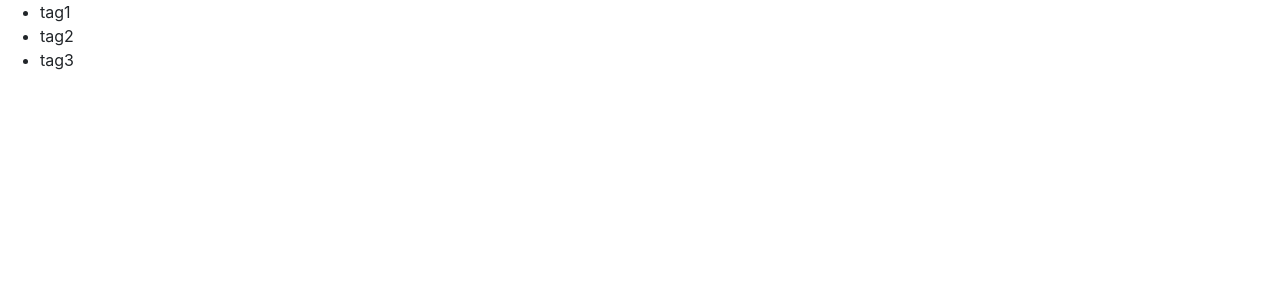
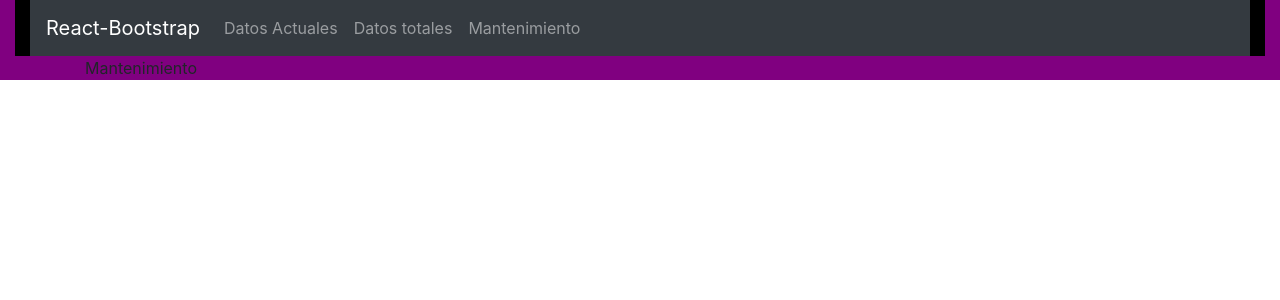
Before and after one commit to JeffreySMM-byte/proyecto-tesis-react, a React (Create React App) app: page /mantenimiento in a window 1280 px wide. Shown: the top 300 px of the page. Built offline with nearby package versions, Linux system fonts and the light colour scheme.

Commit message:
Creation of main screens and Navbar tests

```diff
--- a/package.json
+++ b/package.json
@@ -6,9 +6,11 @@
     "@testing-library/jest-dom": "^5.13.0",
     "@testing-library/react": "^11.2.7",
     "@testing-library/user-event": "^12.8.3",
-    "bootstrap": "^4.1.1",
+    "bootstrap": "^4.6.0",
     "react": "^17.0.2",
+    "react-bootstrap": "^1.6.1",
     "react-dom": "^17.0.2",
+    "react-router-dom": "^5.2.0",
     "react-scripts": "4.0.3",
     "web-vitals": "^1.1.2"
   },
--- a/public/index.html
+++ b/public/index.html
@@ -10,6 +10,13 @@
       content="Web site created using create-react-app"
     />
     <link rel="apple-touch-icon" href="%PUBLIC_URL%/logo192.png" />
+
+    <link
+  rel="stylesheet"
+  href="https://cdn.jsdelivr.net/npm/bootstrap@4.6.0/dist/css/bootstrap.min.css"
+  integrity="sha384-B0vP5xmATw1+K9KRQjQERJvTumQW0nPEzvF6L/Z6nronJ3oUOFUFpCjEUQouq2+l"
+  crossorigin="anonymous"
+/>
     <!--
       manifest.json provides metadata used when your web app is installed on a
       user's mobile device or desktop. See https://developers.google.com/web/fundamentals/web-app-manifest/
--- /dev/null
+++ b/src/components/Card/card.jsx
@@ -0,0 +1,21 @@
+import React, { Component } from "react";
+import { Container, Row, Col } from "react-bootstrap";
+import "./styles.css";
+
+class Card extends Component {
+  render() {
+    return (
+      <Container style={{ backgroundColor: "red", height: "100%" }} fluid h-100>
+        <Container style={{ padding: 10 }}>
+          <Row>
+            <Col sm={12} lg={12} className="card">
+              {this.props.textVal}
+            </Col>
+          </Row>
+        </Container>
+      </Container>
+    );
+  }
+}
+
+export default Card;
--- /dev/null
+++ b/src/components/Card/styles.css
@@ -0,0 +1,3 @@
+.card {
+    background-color: brown;
+}
--- a/src/components/counter.jsx
+++ b/src/components/counter.jsx
@@ -1,4 +1,10 @@
 import React, { Component } from "react";
+import { Container, Row, Col, Button } from "react-bootstrap";
+
+import Card from "./Card/card";
+
+
+
 
 class Counter extends Component {
   state = {
@@ -6,18 +12,20 @@ class Counter extends Component {
     tags:['tag1', 'tag2', 'tag3']
   };
 
-  renderTags(){
-      if(this.state.tags.length === 0) return <p>There are no tags!</p>;
 
-      return <ul>{ this.state.tags.map(tag => <li key={tag}>{tag}</li>)}</ul>
-  }
 
   render() {
     return (
-      <div>
-        {this.state.tags.length===0 && 'Please create a new tag!'}
-        {this.renderTags()}
-      </div>
+      <Container style={{ backgroundColor: "red", height: "100%" }} fluid h-100>
+        <Container style={{ padding: 10 }}>
+          {
+            this.state.tags.map((titles) =>
+              <Card textVal = {titles}></Card>
+            )
+          }
+          <Button>ALAVERGA</Button>
+        </Container>
+      </Container>
     );
   }
 
--- /dev/null
+++ b/src/components/navbar/navbar.jsx
@@ -0,0 +1,34 @@
+import React, { Component } from "react";
+import { Container, Row, Col } from "react-bootstrap";
+import * as ReactBootStrap from "react-bootstrap";
+
+const Navbar = () => {
+  return (
+    <ReactBootStrap.Navbar
+      collapseOnSelect
+      expand="lg"
+      bg="dark"
+      variant="dark"
+    >
+      <ReactBootStrap.Navbar.Brand href="#home">
+        React-Bootstrap
+      </ReactBootStrap.Navbar.Brand>
+      <ReactBootStrap.Navbar.Toggle aria-controls="responsive-navbar-nav" />
+      <ReactBootStrap.Navbar.Collapse id="responsive-navbar-nav">
+        <ReactBootStrap.Nav className="mr-auto">
+          <ReactBootStrap.Nav.Link href="#actuales">
+            Datos Actuales
+          </ReactBootStrap.Nav.Link>
+          <ReactBootStrap.Nav.Link href="#totales">
+            Datos totales
+          </ReactBootStrap.Nav.Link>
+          <ReactBootStrap.Nav.Link href="#mantenimiento">
+            Mantenimiento
+          </ReactBootStrap.Nav.Link>
+        </ReactBootStrap.Nav>
+      </ReactBootStrap.Navbar.Collapse>
+    </ReactBootStrap.Navbar>
+  );
+};
+
+export default Navbar;
--- a/src/index.js
+++ b/src/index.js
@@ -3,13 +3,18 @@ import ReactDOM from 'react-dom';
 import "./index.css";
 import reportWebVitals from './reportWebVitals';
 import 'bootstrap/dist/css/bootstrap.css';
+import "bootstrap/dist/css/bootstrap.min.css";
 import Counter from './components/counter';
+import Actual from "./screens/actual";
+import Total from "./screens/total";
+import Mantenimiento from "./screens/mantenimiento";
+
 
 ReactDOM.render(
   <React.StrictMode>
-    <Counter />
+    <Mantenimiento />
   </React.StrictMode>,
-  document.getElementById('root')
+  document.getElementById("root")
 );
 
 // If you want to start measuring performance in your app, pass a function
--- /dev/null
+++ b/src/screens/actual.jsx
@@ -0,0 +1,16 @@
+import React, { Component } from "react";
+import { Container, Row, Col } from "react-bootstrap";
+import Navbar from "../components/navbar/navbar";
+
+const Actual = () => {
+  return (
+    <Container style={{ backgroundColor: "yellow" }} fluid>
+      <Container style={{ backgroundColor: "orange" }} fluid>
+        <Navbar></Navbar>
+      </Container>
+      <Container>Actual</Container>
+    </Container>
+  );
+};
+
+export default Actual;
--- /dev/null
+++ b/src/screens/mantenimiento.jsx
@@ -0,0 +1,16 @@
+import React, { Component } from "react";
+import { Container, Row, Col } from "react-bootstrap";
+import Navbar from "../components/navbar/navbar";
+
+const Mantenimiento = () => {
+  return (
+    <Container style={{ backgroundColor: "purple" }} fluid>
+      <Container style={{ backgroundColor: "black" }} fluid>
+        <Navbar></Navbar>
+      </Container>
+      <Container>Mantenimiento</Container>
+    </Container>
+  );
+};
+
+export default Mantenimiento;
--- /dev/null
+++ b/src/screens/total.jsx
@@ -0,0 +1,16 @@
+import React, { Component } from "react";
+import { Container, Row, Col } from "react-bootstrap";
+import Navbar from "../components/navbar/navbar";
+
+const Total = () => {
+  return (
+    <Container style={{ backgroundColor: "green" }} fluid>
+      <Container style={{ backgroundColor: "blue" }} fluid>
+        <Navbar></Navbar>
+      </Container>
+      <Container>Total</Container>
+    </Container>
+  );
+};
+
+export default Total;
```
Also changed, not shown: src/App.js (+4 -16 lines), 1 other file (tests, documents, lock files or other folders).
